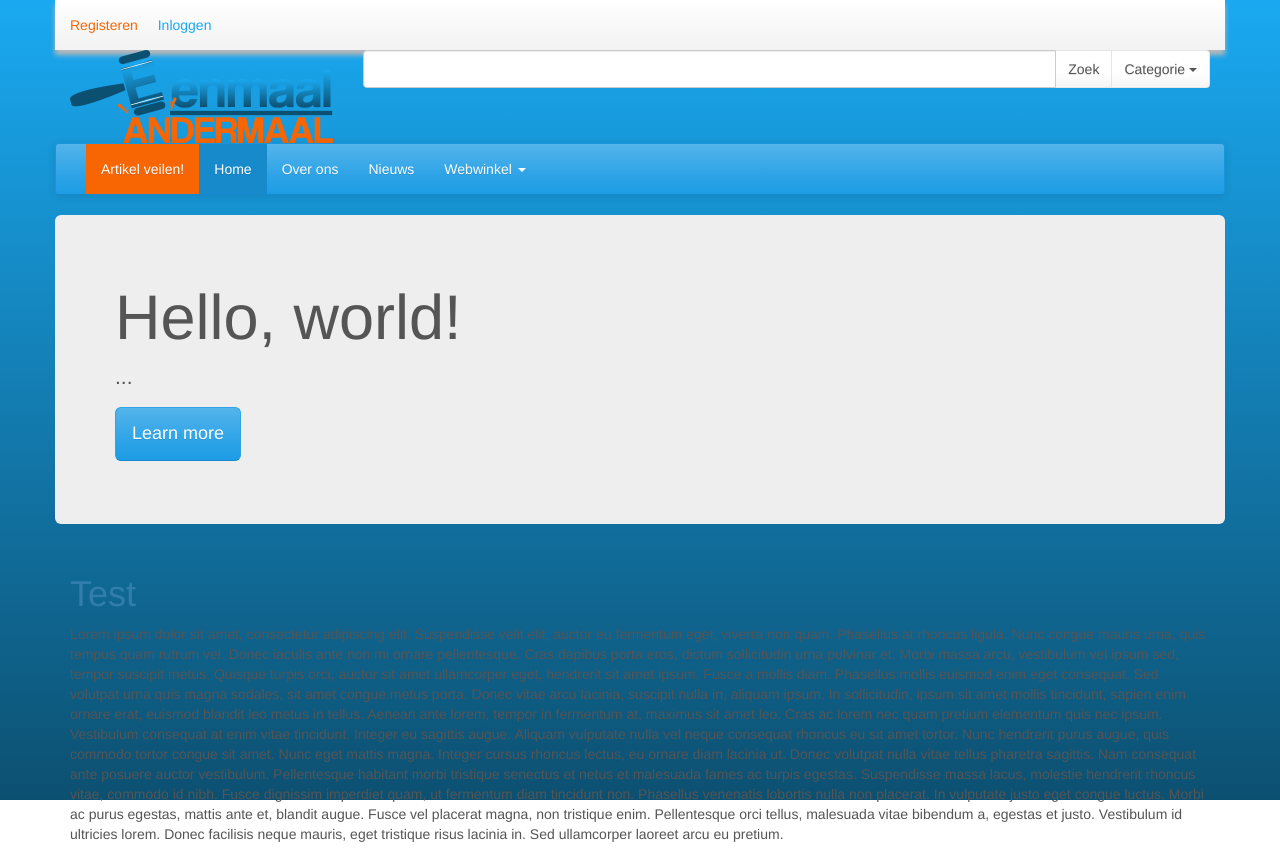
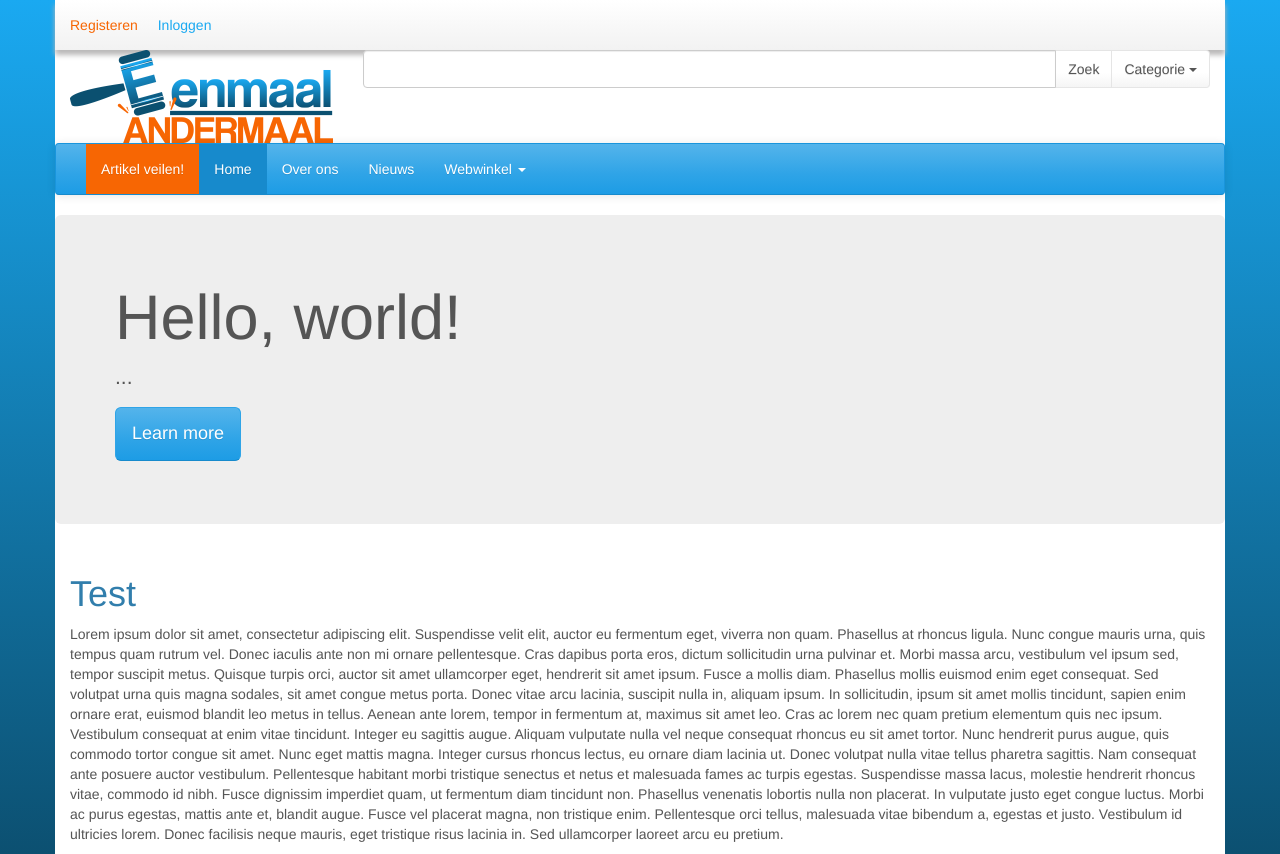
Before and after one commit to CrystalMare/iproject, a PHP site: page /index.html in a window 1280 px wide. Run offline with PHP 8.4, Linux system fonts and the light colour scheme; some libraries are stand-ins or nearby versions.

Commit message:
Laatste versie dick

```diff
--- a/hosted/css/global.css
+++ b/hosted/css/global.css
@@ -34,9 +34,6 @@ body {
 
 }
 
-html{
-    height: 100%;
-}
 
 .ea-login{
     background: #ffffff; /* Old browsers */
@@ -64,3 +61,7 @@ box-shadow: 0px 5px 5px #bab9b9;
     float: left;
     padding-top:  15px;
 }
+
+.container{
+    background-color: #FFF;
+}
--- a/hosted/index.html
+++ b/hosted/index.html
@@ -5,7 +5,6 @@
         <meta name="viewport" content="width=device-width, initial-scale=1">
         <link rel="stylesheet" type="text/css" href="css/bootstrap.css">
         <link rel="stylesheet" type="text/css" href="css/global.css">
-        <link rel="stylesheet" type="text/css" href="css/"
         <script src="http://ajax.googleapis.com/ajax/libs/jquery/1.10.2/jquery.min.js"></script>
         <script src="js/bootstrap.js"></script>
     </head>
```
